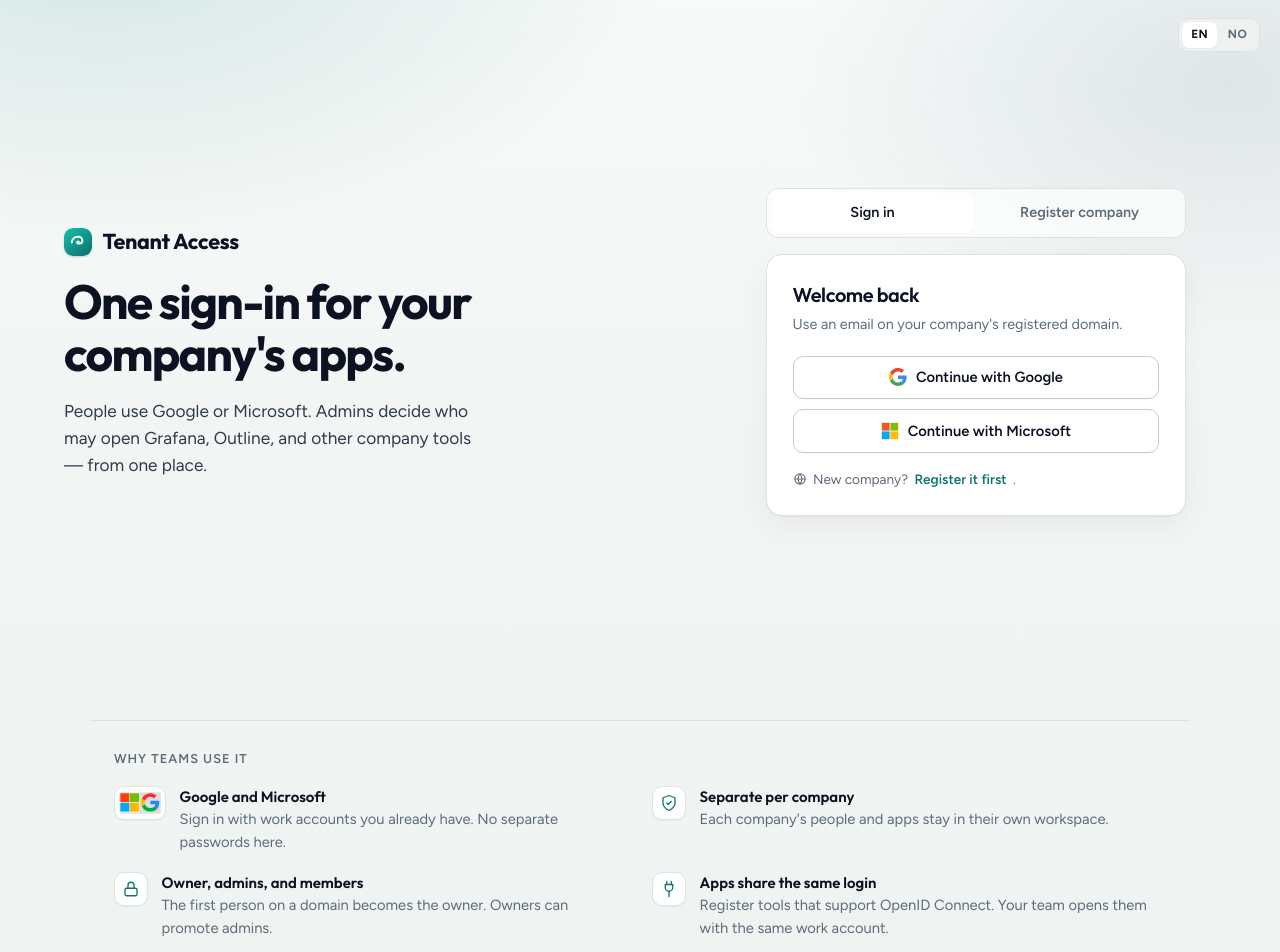
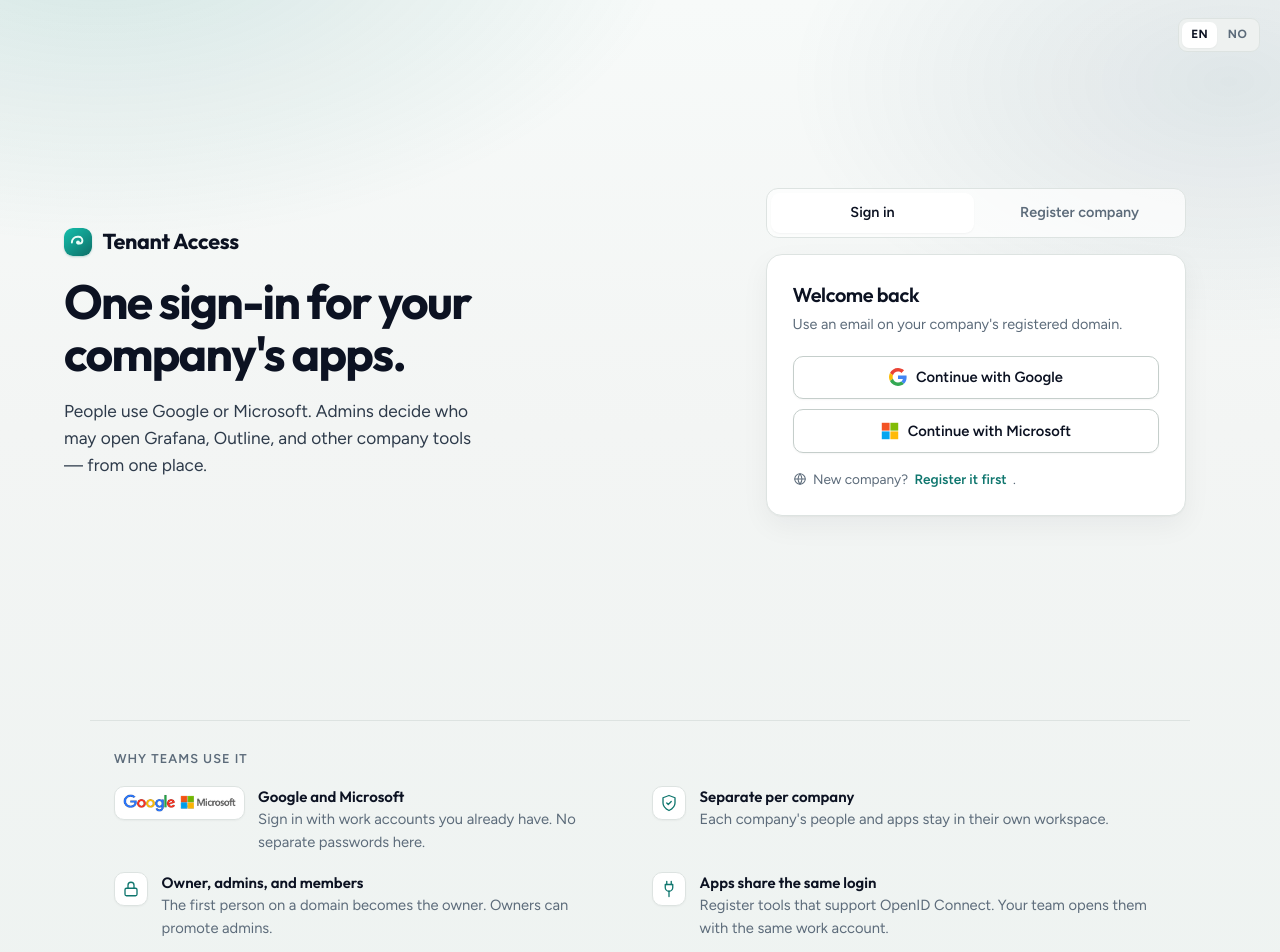
Before and after one commit to Henvag/tenant-access-dashboard, a React (Vite) app in the folder frontend/: page / in a window 1280 px wide. Shown: the top 952 px of the page. Built offline with nearby package versions, Linux system fonts and the light colour scheme; no server answers.

Commit message:
Swap landing Google/Microsoft mark for wordmark asset.

```diff
--- a/frontend/src/Landing.tsx
+++ b/frontend/src/Landing.tsx
@@ -132,7 +132,7 @@
         <ul className="feature-list">
           <li>
             <span className="feature-icon feature-icon-wide">
-              <img src={idpPairMark} alt="" width={40} height={21} />
+              <img src={idpPairMark} alt="" height={18} />
             </span>
             <div>
               <strong>{t("feature.google.title")}</strong>
--- a/frontend/src/styles.css
+++ b/frontend/src/styles.css
@@ -527,16 +527,18 @@
 }
 
 .feature-icon-wide {
-  width: 52px;
+  width: auto;
+  min-width: 52px;
+  max-width: 140px;
   height: 34px;
-  padding: 0 4px;
+  padding: 0 8px;
 }
 
 .feature-icon-wide img {
   display: block;
-  width: 100%;
-  height: auto;
-  max-height: 22px;
+  width: auto;
+  height: 18px;
+  max-width: 124px;
   object-fit: contain;
 }
 
```
Also changed, not shown: frontend/src/assets/google-microsoft.png.
